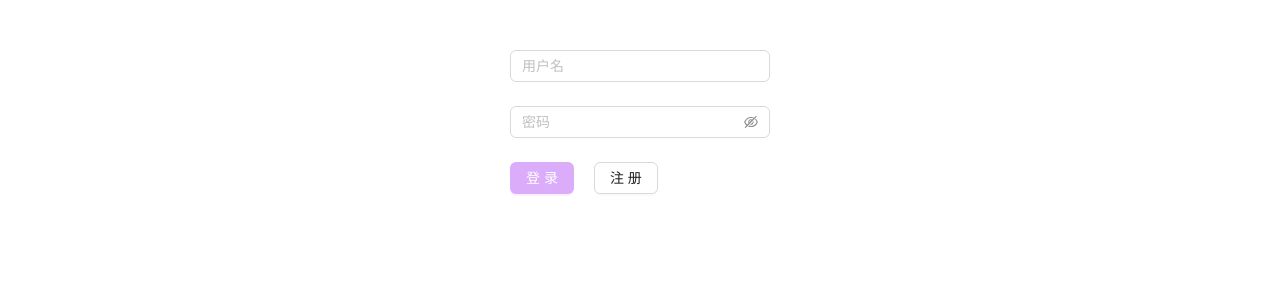
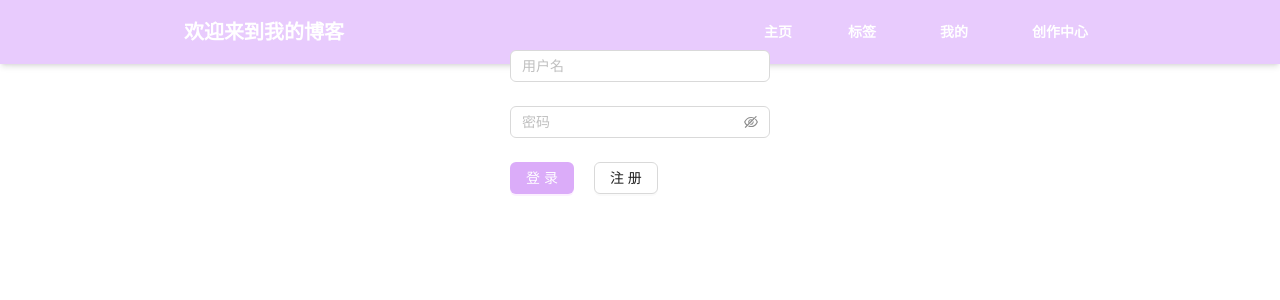
Before and after one commit to ANS-HD/person-react, a React (Create React App) app: page /login in a window 1280 px wide. Shown: the top 300 px of the page. Built offline with nearby package versions, Linux system fonts and the light colour scheme.

Commit message:
chore: 推server

```diff
--- a/src/components/header/index.tsx
+++ b/src/components/header/index.tsx
@@ -1,30 +1,29 @@
-import React, { useState } from 'react'
+import React, { useEffect, useState } from 'react'
 import { Input } from 'antd'
 import { Link, useLocation } from 'react-router-dom'
 const { Search } = Input
 
-type Props = {
-  onSearch: (v: string) => void
-  isHide: boolean
-}
-
-const Index: React.FC<Props> = (props) => {
+const Index: React.FC = () => {
   const location = useLocation()
   const [check, setCheck] = useState(location.pathname)
+  useEffect(() => {
+    setCheck(location.pathname)
+  }, [location.pathname])
   return (
+    <div className="fixed top-0 left-0 right-0 bg-lightPurple  text-white p-2 shadow-md">
       <nav
-      className="md:ml-auto md:mr-auto flex flex-wrap bg-lightPurple items-center text-base justify-center gap-2 w-full"
-      style={{ height: 48 }}
+        className=" container  mx-auto flex text-base justify-between items-center pl-4 pr-4 "
+        style={{ minHeight: 48 }}
       >
-      <div className="w-auto">
+        <div className=" font-bold">
           <Link
-          to="/home"
-          className={`text-sm font-semibold  leading-full py-2 px-4 `}
+            to="/"
+            className={`text-xl font-semibold  leading-full py-2 px-4 hover:text-pink`}
           >
             欢迎来到我的博客
           </Link>
         </div>
-      {!props.isHide && (
+        {/* {!props.isHide && (
         <div className=" flex-1 mr-auto">
           {' '}
           <Search
@@ -35,40 +34,43 @@ const Index: React.FC<Props> = (props) => {
             onSearch={props?.onSearch}
           />
         </div>
-      )}
-      <div className=" w-auto hidden md:flex md:flex-1 md:justify-end">
+      )} */}
+        <div className="flex space-x-4">
           <Link
             to="/home"
-          className={`text-sm font-semibold  leading-full py-2 px-4 `}
+            className={`text-sm font-semibold  leading-full py-2 px-4 hover:text-pink
+              ${check === '/home' ? 'text-yellow-500' : ''}
+              `}
           >
             主页
           </Link>
           <Link
             to="/label"
-          className={`text-sm font-semibold  leading-full py-2 px-6 ${
-            check === '/label'
+            className={`text-sm font-semibold  leading-full py-2 px-6 hover:text-pink ${
+              check === '/label' ? 'text-yellow-500' : ''
             }`}
           >
             标签
           </Link>
           <Link
             to="/user"
-          className={`text-sm font-semibold  leading-full py-2 px-6 ${
-            check === '/user'
+            className={`text-sm font-semibold  leading-full py-2 px-6 hover:text-pink ${
+              check === '/user' ? 'text-yellow-500' : ''
             }`}
           >
             我的
           </Link>
           <Link
             to="/create"
-          className={`text-sm font-semibold  leading-full py-2 px-6 ${
-            check === '/create'
+            className={`text-sm font-semibold  leading-full py-2 px-6 hover:text-pink ${
+              check === '/create' ? 'text-yellow-500' : ''
             }`}
           >
             创作中心
           </Link>
         </div>
       </nav>
+    </div>
   )
 }
 
--- a/src/layout/index.tsx
+++ b/src/layout/index.tsx
@@ -1,6 +1,17 @@
 import React from 'react'
+import Header from '@/components/header'
 import { Outlet } from 'react-router-dom'
 
-const Layout: React.FC = () => <>{React.cloneElement(<Outlet />, {})}</>
+const Layout: React.FC = () => (
+  <>
+    {React.cloneElement(
+      <div>
+        <Header />
+        <Outlet />
+      </div>,
+      {},
+    )}
+  </>
+)
 
 export default Layout
--- a/src/pages/home/index.tsx
+++ b/src/pages/home/index.tsx
@@ -42,9 +42,9 @@ const Index: React.FC = () => {
   }
 
   return (
-    <div>
-      <Header onSearch={onSearch} isHide={false} />
-      <div className="container  w-full mb-2 ">
+    <div className="container">
+      {/* <Header onSearch={onSearch} isHide={false} /> */}
+      <div className="mb-2 ">
         {/* <Tags onChange={onChange} /> */}
         <ReactMarkdown>*React-Markdown* is **Awesome**</ReactMarkdown>
       </div>
--- a/src/pages/label/index.tsx
+++ b/src/pages/label/index.tsx
@@ -5,11 +5,7 @@ const Index: React.FC = () => {
   const onSearch = (value: string) => {
     console.log(value)
   }
-  return (
-    <div>
-      <Header onSearch={onSearch} isHide={false} />
-    </div>
-  )
+  return <div>{/* <Header onSearch={onSearch} isHide={false} /> */}</div>
 }
 
 export default Index
```
Lines whose indentation alone changed are shown as unchanged.
